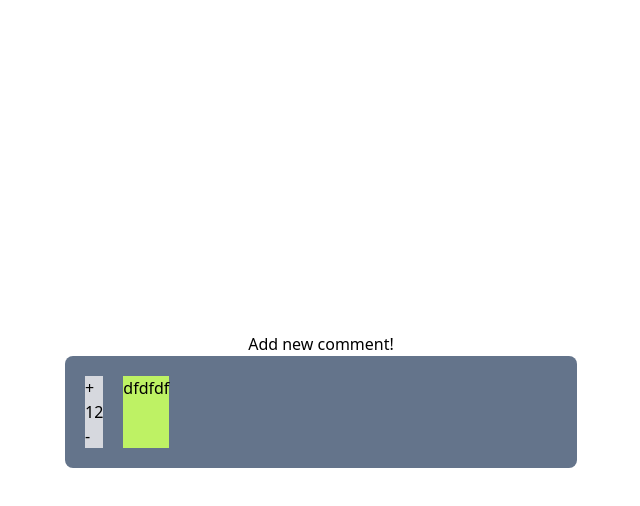
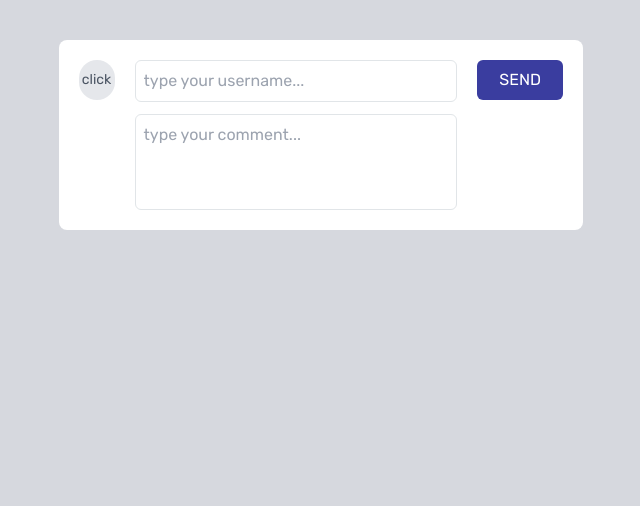
Before and after one commit to Anell-dev/react-typescript-tailwind-Interactive-comments-section, a React (Vite) app: page / in a window 1280 px wide. Shown: the top 506 px of the page, without its empty margins (319-959 px from the left). Built offline with nearby package versions, Linux system fonts and the light colour scheme.

Commit message:
more stuffs

```diff
--- a/package.json
+++ b/package.json
@@ -24,6 +24,8 @@
     "eslint-plugin-react-hooks": "^4.6.2",
     "eslint-plugin-react-refresh": "^0.4.7",
     "postcss": "^8.4.40",
+    "prettier": "^3.3.3",
+    "prettier-plugin-tailwindcss": "^0.6.5",
     "tailwindcss": "^3.4.7",
     "typescript": "^5.2.2",
     "vite": "^5.3.4"
--- a/src/App.tsx
+++ b/src/App.tsx
@@ -1,20 +1,24 @@
-import BoxCreateComment from './components/BoxCreateComment'
+// import BoxCreateComment from './components/BoxMainComment'
+import BoxReplyComment from './components/BoxCommentCreate'
 
 const App: React.FC = () => {
-  const addNewComment = () => {
-    console.log('hola')
-  }
+  // const addNewComment = () => {
+  //   console.log('hola')
+  // }
 
   return (
     <>
-      <div className='flex flex-col items-center justify-center min-h-screen'>
-        <button
+      <div className='flex min-h-screen flex-col items-center'>
+        {/* <button
           onClick={addNewComment}
-          // className='mb-4 p-2 bg-moderate-blue text-white rounded'
-        >
+          className='hove m-9 h-10 w-[40%] rounded-md bg-moderate-blue text-white hover:bg-light-grayish-blue'>
           Add new comment!
         </button>
         <BoxCreateComment />
+        <br />
+        <br />
+        <br /> */}
+        <BoxReplyComment />
       </div>
     </>
   )
--- /dev/null
+++ b/src/components/AvatarModal.tsx
@@ -0,0 +1,36 @@
+import { AvatarModalProps } from '../interfaces/modal'
+import { avatars } from '../constants/avatars'
+
+const AvatarModal: React.FC<AvatarModalProps> = ({
+  isOpen,
+  onClose,
+  onSelectAvatar
+}) => {
+  if (!isOpen) return null
+
+  return (
+    <div className='fixed inset-0 z-10 flex items-center justify-center bg-black bg-opacity-50'>
+      <div className='rounded-lg bg-white p-5 shadow-lg'>
+        <h2 className='mb-4 text-lg font-semibold'>Select an Avatar</h2>
+        <div className='flex gap-2'>
+          {avatars.map((avatar) => (
+            <img
+              key={avatar.src}
+              src={avatar.src}
+              alt={avatar.alt}
+              className='h-12 w-12 cursor-pointer rounded-full border-2 border-gray-200 hover:border-gray-500'
+              onClick={() => onSelectAvatar(avatar.src)}
+            />
+          ))}
+        </div>
+        <button
+          className='mt-4 rounded-lg bg-gray-200 px-4 py-2 text-black hover:bg-gray-300'
+          onClick={onClose}>
+          Close
+        </button>
+      </div>
+    </div>
+  )
+}
+
+export default AvatarModal
--- /dev/null
+++ b/src/components/AvatarSelector.tsx
@@ -0,0 +1,24 @@
+import { AvatarSelectorProps } from '../interfaces/selector'
+
+const AvatarSelector: React.FC<AvatarSelectorProps> = ({
+  selectedAvatar,
+  onOpenModal
+}) => {
+  return (
+    <div
+      className='flex h-10 w-10 cursor-pointer items-center justify-center rounded-full bg-gray-200'
+      onClick={onOpenModal}>
+      {selectedAvatar ? (
+        <img
+          src={selectedAvatar}
+          alt='Selected Avatar'
+          className='h-full w-full rounded-full object-cover'
+        />
+      ) : (
+        <span className='text-sm text-gray-600'>click</span>
+      )}
+    </div>
+  )
+}
+
+export default AvatarSelector
--- /dev/null
+++ b/src/components/BoxCommentCreate.tsx
@@ -0,0 +1,44 @@
+import { useState } from 'react'
+import AvatarSelector from './AvatarSelector'
+import AvatarModal from './AvatarModal'
+
+const BoxCommentCreate: React.FC = () => {
+  const [selectedAvatar, setSelectedAvatar] = useState<string | null>(null)
+  const [isModalOpen, setIsModalOpen] = useState(false)
+
+  const handleAvatarClick = (src: string) => {
+    setSelectedAvatar(src)
+    setIsModalOpen(false)
+  }
+
+  return (
+    <div className='mt-10 flex w-[41%] items-start gap-5 rounded-lg bg-white p-5'>
+      <AvatarSelector
+        selectedAvatar={selectedAvatar}
+        onOpenModal={() => setIsModalOpen(true)}
+      />
+      <div className='flex w-[74%] flex-col gap-3'>
+        <input
+          type='text'
+          placeholder='type your username...'
+          className='input-textarea'
+        />
+        <textarea
+          placeholder='type your comment...'
+          className='input-textarea h-24 resize-none'
+        />
+      </div>
+      <button className='h-10 w-24 rounded-md bg-moderate-blue text-white hover:bg-light-grayish-blue'>
+        SEND
+      </button>
+
+      <AvatarModal
+        isOpen={isModalOpen}
+        onClose={() => setIsModalOpen(false)}
+        onSelectAvatar={handleAvatarClick}
+      />
+    </div>
+  )
+}
+
+export default BoxCommentCreate
--- /dev/null
+++ b/src/components/BoxCommentCreated.tsx
@@ -0,0 +1,46 @@
+import amyrobsonAvatar from '../assets/images/avatars/image-amyrobson.webp'
+// import iconReply from '../assets/images/icon-reply.svg'
+
+const BoxCommentCreated: React.FC = () => {
+  return (
+    <div className='flex min-h-[140px] w-[45%] gap-5 rounded-lg bg-white p-5'>
+      <div className='flex w-8 flex-col items-center justify-center gap-2 rounded-md bg-very-light-gray font-medium'>
+        <button className='text-light-grayish-blue hover:text-moderate-blue'>
+          +
+        </button>
+        <p className='text-moderate-blue'>12</p>
+        <button className='text-light-grayish-blue hover:text-moderate-blue'>
+          -
+        </button>
+      </div>
+
+      <div className='flex w-[100%] flex-col gap-3 bg-white'>
+        <div className='flex justify-between'>
+          <div className='flex items-center gap-3'>
+            <img src={amyrobsonAvatar} alt='UserAvatar' className='w-8' />
+            <p>amyrobson</p>
+            <p className='text-grayish-blue'>1 month ago</p>
+          </div>
+          <button className='flex items-center gap-2 font-medium text-moderate-blue hover:text-light-grayish-blue'>
+            <svg
+              width='14'
+              height='13'
+              xmlns='http://www.w3.org/2000/svg'
+              className='items-center justify-center fill-current hover:text-light-grayish-blue'>
+              <path d='M.227 4.316 5.04.16a.657.657 0 0 1 1.085.497v2.189c4.392.05 7.875.93 7.875 5.093 0 1.68-1.082 3.344-2.279 4.214-.373.272-.905-.07-.767-.51 1.24-3.964-.588-5.017-4.829-5.078v2.404c0 .566-.664.86-1.085.496L.227 5.31a.657.657 0 0 1 0-.993Z' />
+            </svg>
+            Reply
+          </button>
+        </div>
+        <div className='text-grayish-blue'>
+          Lorem ipsum, dolor sit amet consectetur adipisicing elit. Impedit
+          error cupiditate atque, ex consequuntur suscipit eaque? Perspiciatis
+          deserunt atque earum quaerat laborum, voluptatum molestiae culpa hic
+          quia, itaque ullam tempore!
+        </div>
+      </div>
+    </div>
+  )
+}
+
+export default BoxCommentCreated
--- a/src/components/BoxCreateComment.tsx
+++ /dev/null
@@ -1,16 +0,0 @@
-const BoxCreateComment: React.FC = () => {
-  return (
-    <div className='flex gap-5 p-5 rounded-lg w-[40%] bg-slate-500'>
-      <div className='bg-light-gray'>
-        <button className=''>+</button>
-        <p>12</p>
-        <button>-</button>
-      </div>
-      <div className='bg-lime-300'>
-        <p>dfdfdf</p>
-      </div>
-    </div>
-  )
-}
-
-export default BoxCreateComment
--- a/src/index.css
+++ b/src/index.css
@@ -9,3 +9,17 @@
   padding: 0;
   box-sizing: border-box;
 }
+
+body {
+  @apply bg-light-gray font-rubik;
+}
+
+p {
+  font-size: 15px;
+}
+
+@layer components {
+  .input-textarea {
+    @apply rounded-md border-[1.5px] border-very-light-gray p-2 outline-none focus:border-light-grayish-blue;
+  }
+}
```
Also changed, not shown: 1 other file (tests, documents, lock files or other folders).
